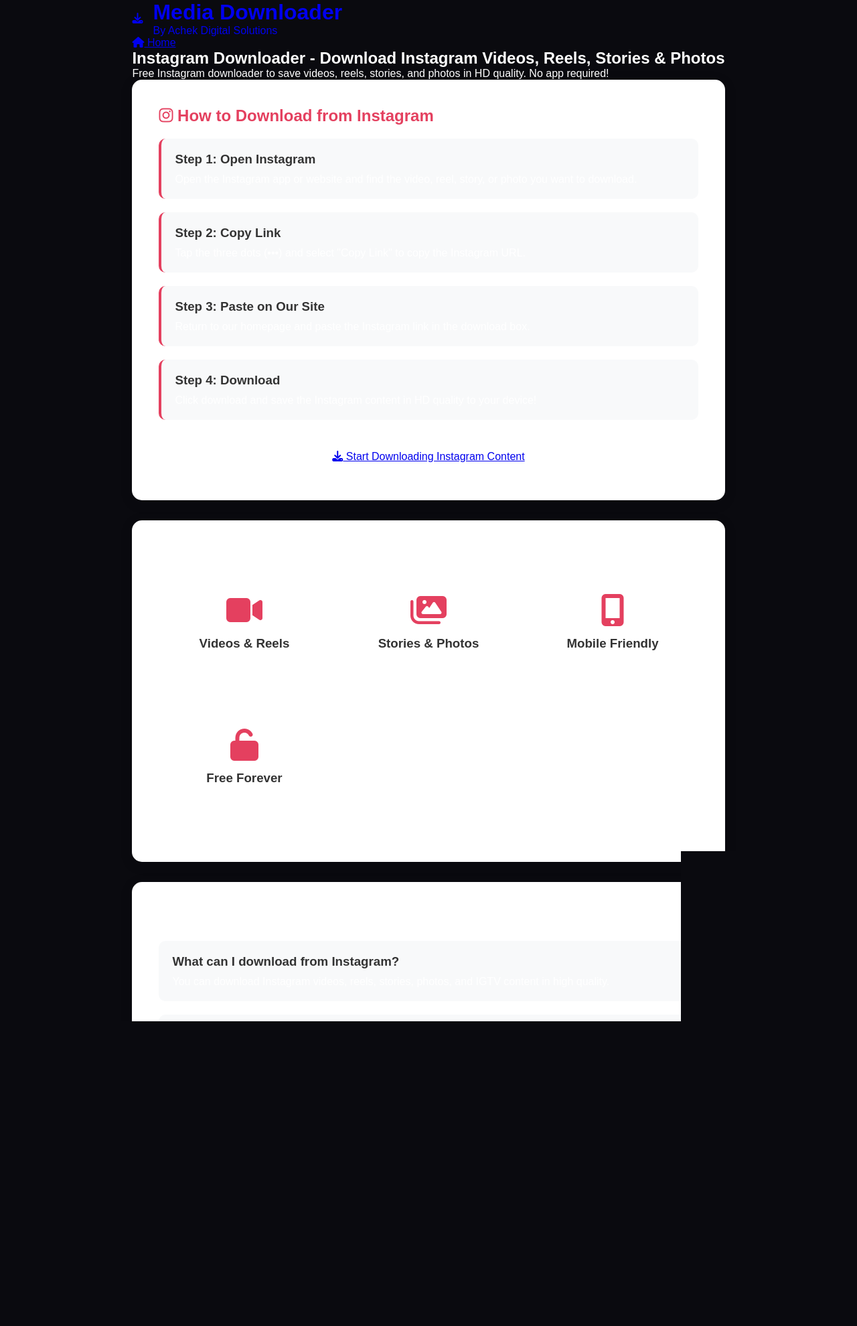
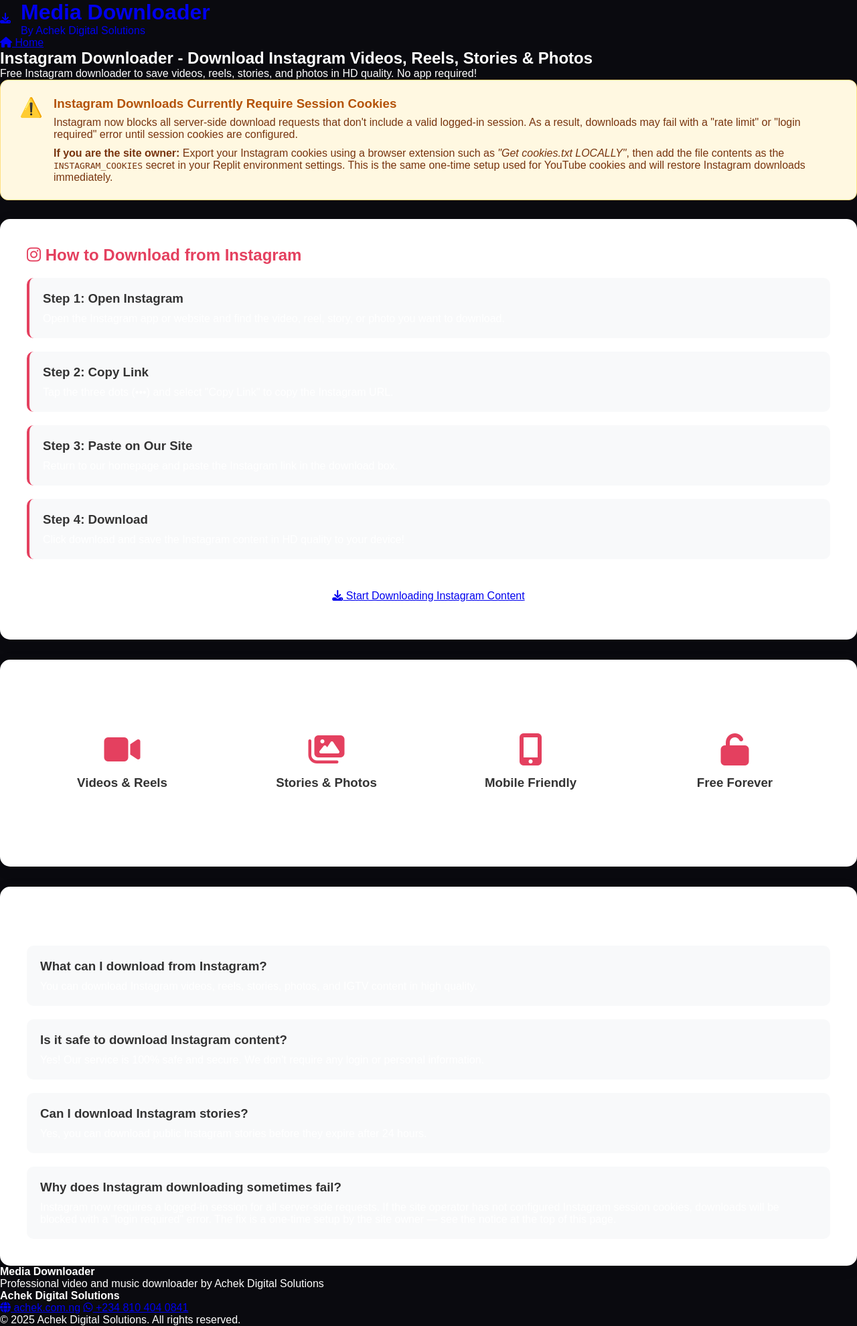
Before and after one commit to CalebDevX/FluxSave, a Flask app: page /instagram-downloader in a window 1280 px wide. Shown: the whole page at 67% size. Before the commit the page ends 1525 px from the top, so only its background shows below. Run offline with Flask 3, Linux system fonts and the light colour scheme; some libraries are stand-ins or nearby versions.

Commit message:
Add Instagram cookie support to enable media downloads
Implement Instagram session cookie support in `app.py` for media downloads, update `replit.md` and `templates/instagram.html` to document and explain the new requirements.

Replit-Commit-Author: Agent
Replit-Commit-Session-Id: 7dcb0d93-8928-4290-ac21-6b869422a543
Replit-Commit-Checkpoint-Type: full_checkpoint
Replit-Commit-Event-Id: 3dca5891-48df-470e-a20f-e9116b84b5c5
Replit-Commit-Screenshot-Url: https://storage.googleapis.com/screenshot-production-us-central1/f61ffd05-1bf9-4de7-a75d-061bcf833dc2/7dcb0d93-8928-4290-ac21-6b869422a543/nQ1O9aA
Replit-Helium-Checkpoint-Created: true

```diff
--- a/app.py
+++ b/app.py
@@ -38,6 +38,28 @@ def _get_cookie_file():
         with open(_COOKIE_FILE_PATH, 'w') as f:
             f.write(cookies_content)
         return _COOKIE_FILE_PATH
+    return None
+
+
+# Cookie file support for Instagram (same pattern as YouTube).
+# Instagram requires a logged-in session to access almost all content as of 2025.
+# Set INSTAGRAM_COOKIES env var to the contents of a Netscape-format cookies.txt file
+# exported from a logged-in Instagram session (e.g. via browser extension "Get cookies.txt LOCALLY").
+_INSTAGRAM_COOKIE_FILE_PATH = None
+
+def _get_instagram_cookie_file():
+    """Return a path to an Instagram cookies file, creating one from env var if needed."""
+    global _INSTAGRAM_COOKIE_FILE_PATH
+    cookies_content = os.environ.get('INSTAGRAM_COOKIES', '')
+    cookies_file = os.environ.get('INSTAGRAM_COOKIES_FILE', '')
+    if cookies_file and os.path.isfile(cookies_file):
+        return cookies_file
+    if cookies_content:
+        if _INSTAGRAM_COOKIE_FILE_PATH is None:
+            _INSTAGRAM_COOKIE_FILE_PATH = '/tmp/ig_cookies.txt'
+        with open(_INSTAGRAM_COOKIE_FILE_PATH, 'w') as f:
+            f.write(cookies_content)
+        return _INSTAGRAM_COOKIE_FILE_PATH
     return None
 
 
@@ -60,11 +82,69 @@ def resolve_spotify_url(url: str) -> str:
     return url
 
 def _fetch_instagram_media(url: str) -> dict | None:
-    """Try multiple public scraper APIs to fetch Instagram media.
+    """Fetch Instagram media info using yt-dlp with session cookies (primary) or
+    public scraper APIs (fallback).
 
     Returns a dict with keys: title, thumbnail, uploader, videos (list of {url, quality, ext}).
-    Returns None if all APIs fail.
+    Returns None if all methods fail.
     """
+
+    # ── Primary: yt-dlp with Instagram session cookies ────────────────────────
+    # Instagram requires a logged-in session for all API access since late 2023.
+    # When INSTAGRAM_COOKIES is configured this path will work reliably.
+    ig_cookie_file = _get_instagram_cookie_file()
+    if ig_cookie_file:
+        try:
+            ydl_opts = {
+                'quiet': True,
+                'no_warnings': True,
+                'extract_flat': False,
+                'skip_download': True,
+                'socket_timeout': 30,
+                'cookiefile': ig_cookie_file,
+                'http_headers': {
+                    'User-Agent': 'Mozilla/5.0 (iPhone; CPU iPhone OS 17_0 like Mac OS X) AppleWebKit/605.1.15 (KHTML, like Gecko) Version/17.0 Mobile/15E148 Safari/604.1',
+                },
+            }
+            with yt_dlp.YoutubeDL(ydl_opts) as ydl:
+                info = ydl.extract_info(url, download=False)
+            if info:
+                formats = info.get('formats') or []
+                videos = []
+                for f in formats:
+                    furl = f.get('url', '')
+                    if not furl or not furl.startswith('http'):
+                        continue
+                    proto = f.get('protocol', '')
+                    if proto in ('m3u8', 'm3u8_native', 'dash', 'http_dash_segments'):
+                        continue
+                    if '.m3u8' in furl or '.mpd' in furl:
+                        continue
+                    h = f.get('height') or 0
+                    videos.append({
+                        'url': furl,
+                        'quality': f"{h}p" if h else 'Video',
+                        'ext': f.get('ext', 'mp4'),
+                        'height': h,
+                    })
+                # Sort best quality first
+                videos = sorted(videos, key=lambda v: v.get('height', 0), reverse=True)
+                # If no separate formats, try info['url'] directly
+                if not videos and info.get('url'):
+                    videos = [{'url': info['url'], 'quality': 'Video', 'ext': info.get('ext', 'mp4'), 'height': 0}]
+                if videos:
+                    return {
+                        'title': info.get('title', 'Instagram Video'),
+                        'thumbnail': info.get('thumbnail', ''),
+                        'uploader': info.get('uploader', 'Instagram'),
+                        'videos': videos,
+                    }
+        except Exception:
+            pass
+
+    # ── Fallback: public HTML scraper APIs ────────────────────────────────────
+    # These third-party services may or may not be reachable from the server.
+    # They are kept as a best-effort fallback but are not reliable long-term.
     browser_headers = {
         'User-Agent': 'Mozilla/5.0 (Windows NT 10.0; Win64; x64) AppleWebKit/537.36 (KHTML, like Gecko) Chrome/130.0.0.0 Safari/537.36',
         'Accept': 'application/json, text/javascript, */*; q=0.01',
@@ -102,7 +182,7 @@ def _fetch_instagram_media(url: str) -> dict | None:
                 return m.group(1)
         return ''
 
-    # ── API 1: snapinsta.app ──────────────────────────────────────────────────
+    # ── Fallback API 1: snapinsta.app ─────────────────────────────────────────
     try:
         resp = requests.post(
             'https://snapinsta.app/api/ajax',
@@ -113,7 +193,7 @@ def _fetch_instagram_media(url: str) -> dict | None:
                 'Origin': 'https://snapinsta.app',
                 'X-Requested-With': 'XMLHttpRequest',
             },
-            timeout=20,
+            timeout=15,
         )
         if resp.ok:
             data = resp.json()
@@ -127,7 +207,7 @@ def _fetch_instagram_media(url: str) -> dict | None:
     except Exception:
         pass
 
-    # ── API 2: igdownloader.app ───────────────────────────────────────────────
+    # ── Fallback API 2: igdownloader.app ──────────────────────────────────────
     try:
         resp = requests.post(
             'https://igdownloader.app/api/ajaxSearch',
@@ -138,7 +218,7 @@ def _fetch_instagram_media(url: str) -> dict | None:
                 'Origin': 'https://igdownloader.app',
                 'X-Requested-With': 'XMLHttpRequest',
             },
-            timeout=20,
+            timeout=15,
         )
         if resp.ok:
             data = resp.json()
@@ -152,7 +232,7 @@ def _fetch_instagram_media(url: str) -> dict | None:
     except Exception:
         pass
 
-    # ── API 3: saveinsta.app ──────────────────────────────────────────────────
+    # ── Fallback API 3: saveinsta.app ─────────────────────────────────────────
     try:
         resp = requests.post(
             'https://saveinsta.app/api/ajaxSearch',
@@ -163,7 +243,7 @@ def _fetch_instagram_media(url: str) -> dict | None:
                 'Origin': 'https://saveinsta.app',
                 'X-Requested-With': 'XMLHttpRequest',
             },
-            timeout=20,
+            timeout=15,
         )
         if resp.ok:
             data = resp.json()
@@ -629,6 +709,11 @@ def get_direct_url():
         cookie_file = _get_cookie_file()
         if cookie_file:
             base_ydl_opts['cookiefile'] = cookie_file
+        # For Instagram URLs prefer the Instagram cookie file if available
+        if 'instagram.com' in url_lower:
+            ig_cf = _get_instagram_cookie_file()
+            if ig_cf:
+                base_ydl_opts['cookiefile'] = ig_cf
 
         info = None
         last_error = None
@@ -1064,6 +1149,11 @@ def fetch_info():
         cookie_file = _get_cookie_file()
         if cookie_file:
             ydl_opts['cookiefile'] = cookie_file
+        # For Instagram URLs prefer the Instagram cookie file if available
+        if 'instagram.com' in url_lower:
+            ig_cf = _get_instagram_cookie_file()
+            if ig_cf:
+                ydl_opts['cookiefile'] = ig_cf
 
         try:
             with yt_dlp.YoutubeDL(ydl_opts) as ydl:
@@ -1171,16 +1261,15 @@ def fetch_info():
                 return jsonify({'error': '📱 TikTok download failed. The video may be unavailable or TikTok is blocking requests. Wait 2-3 minutes and try again with a different video.'}), 400
 
         elif platform == 'instagram':
-            if 'rate-limit' in error_msg.lower() or 'rate limit' in error_msg.lower():
-                return jsonify({'error': '📸 Instagram Rate Limit: Too many requests detected.\n\nSolutions:\n✓ Wait 5-10 minutes before trying again\n✓ Instagram blocks automated downloads temporarily\n✓ Try a different post in the meantime\n✓ Make sure the post is public'}), 400
-            elif 'login required' in error_msg.lower() or 'authentication' in error_msg.lower():
-                return jsonify({'error': '📸 Instagram Login Required: This content requires authentication.\n\nPossible reasons:\n• Post is from a private account\n• Content is age-restricted\n• Instagram is blocking automated access\n\nOnly public posts and reels can be downloaded.'}), 400
+            cookies_hint = '\n\n💡 Fix: Set the INSTAGRAM_COOKIES secret in your server settings with cookies exported from a logged-in Instagram browser session.'
+            if 'rate-limit' in error_msg.lower() or 'rate limit' in error_msg.lower() or 'login required' in error_msg.lower() or 'authentication' in error_msg.lower():
+                return jsonify({'error': '📸 Instagram now requires a logged-in session for all downloads.\n\nInstagram blocked this request because no session cookies are configured on the server.' + cookies_hint}), 400
             elif 'not available' in error_msg.lower() or 'content is not available' in error_msg.lower():
                 return jsonify({'error': '📸 Instagram Content Unavailable:\n• Post may be deleted or made private\n• Story/Highlight has expired\n• Account is private or blocked\n• Region restrictions apply\n\nTry a different public post or reel.'}), 400
             elif 'private' in error_msg.lower():
                 return jsonify({'error': '📸 This Instagram account/post is private. Only public content can be downloaded.'}), 400
             else:
-                return jsonify({'error': '📸 Instagram Error: Unable to fetch content. Instagram may be blocking requests.\n\nSolutions:\n✓ Wait 5-10 minutes and try again\n✓ Make sure the post/reel is public\n✓ Try copying the link directly from Instagram app\n✓ Use a different public post'}), 400
+                return jsonify({'error': '📸 Instagram download failed. Instagram requires session cookies to serve content.\n\nMake sure the post is public and try again.' + cookies_hint}), 400
 
         elif platform == 'youtube':
             if 'private' in error_msg.lower() or 'unavailable' in error_msg.lower():
--- a/templates/instagram.html
+++ b/templates/instagram.html
@@ -69,6 +69,17 @@
 
         <main class="main-section">
             <div class="main-content">
+
+                <!-- Instagram limitation notice -->
+                <div style="background: #fff8e1; border: 1px solid #ffe082; padding: 24px 28px; border-radius: 12px; margin-bottom: 28px; display:flex; gap:16px; align-items:flex-start;">
+                    <div style="font-size:28px; flex-shrink:0;">⚠️</div>
+                    <div>
+                        <h3 style="color:#b45309; margin:0 0 8px;">Instagram Downloads Currently Require Session Cookies</h3>
+                        <p style="color:#78350f; margin:0 0 10px;">Instagram now blocks all server-side download requests that don't include a valid logged-in session. As a result, downloads may fail with a "rate limit" or "login required" error until session cookies are configured.</p>
+                        <p style="color:#78350f; margin:0;"><strong>If you are the site owner:</strong> Export your Instagram cookies using a browser extension such as <em>"Get cookies.txt LOCALLY"</em>, then add the file contents as the <code>INSTAGRAM_COOKIES</code> secret in your Replit environment settings. This is the same one-time setup used for YouTube cookies and will restore Instagram downloads immediately.</p>
+                    </div>
+                </div>
+
                 <div style="background: white; padding: 40px; border-radius: 15px; box-shadow: 0 4px 20px rgba(0,0,0,0.1); margin-bottom: 30px;">
                     <h2 style="color: #E4405F; margin-bottom: 20px;"><i class="fab fa-instagram"></i> How to Download from Instagram</h2>
 
@@ -151,8 +162,8 @@
                         </div>
 
                         <div style="padding: 20px; background: #f8f9fa; border-radius: 10px;">
-                            <h3 style="color: #333; margin-bottom: 10px;">Do I need an Instagram account?</h3>
-                            <p>No account needed! Just paste the link and download. Only public content can be downloaded.</p>
+                            <h3 style="color: #333; margin-bottom: 10px;">Why does Instagram downloading sometimes fail?</h3>
+                            <p>Instagram now requires a logged-in session for all server-side requests. If the site operator has not configured Instagram session cookies, downloads will be blocked with a "login required" error. The fix is a one-time setup by the site owner — see the notice at the top of this page.</p>
                         </div>
                     </div>
                 </div>
```
Also changed, not shown: cookies.txt (+5 -2 lines), replit.md (+4 -0 lines).
